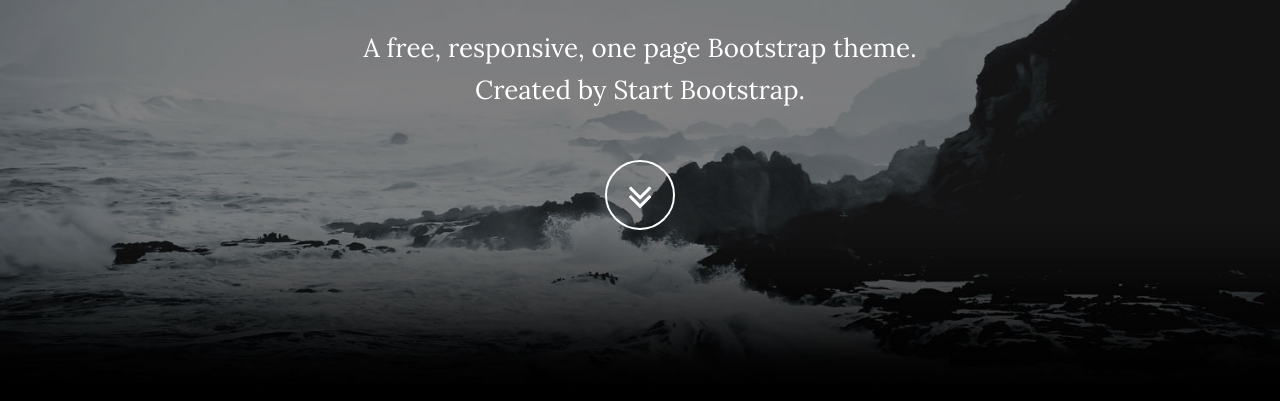
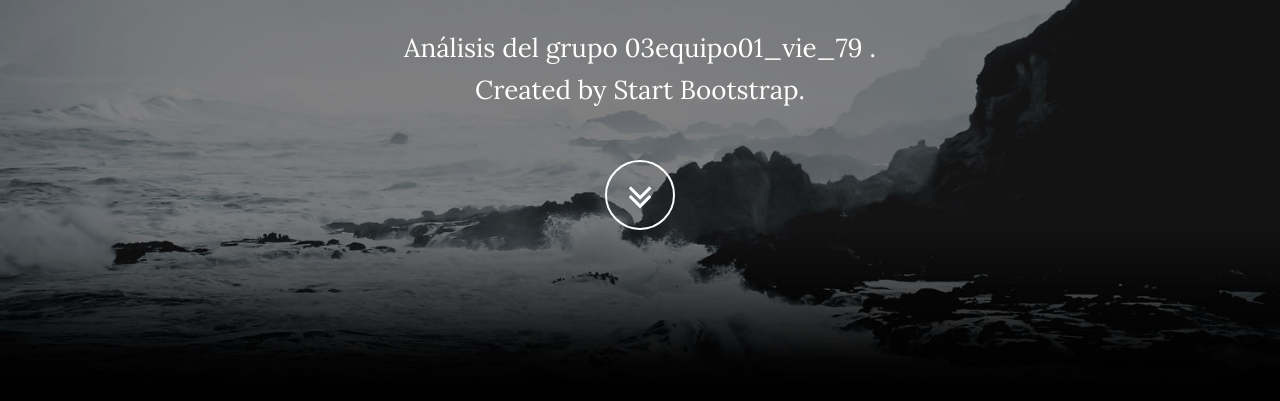
Before and after one commit to PolarDown/amalgama, a website: page index.html in a window 1280 px wide. Shown: the part 399-800 px from the top of the page. Drawn offline with nearby package versions, Linux system fonts and the light colour scheme.

Commit message:
Update index.html

```diff
--- a/index.html
+++ b/index.html
@@ -75,7 +75,7 @@
                 <div class="row">
                     <div class="col-md-8 col-md-offset-2">
                         <h1 class="brand-heading">ANEMIA EN EL PERÚ</h1>
-                        <p class="intro-text">A free, responsive, one page Bootstrap theme.
+                        <p class="intro-text">Análisis del grupo 03equipo01_vie_79 .
                             <br>Created by Start Bootstrap.</p>
                         <a href="#about" class="btn btn-circle page-scroll">
                             <i class="fa fa-angle-double-down animated"></i>
```
